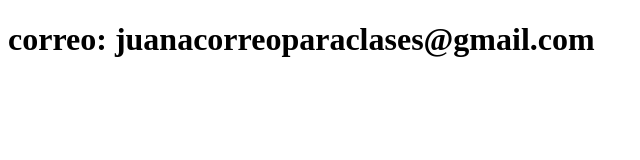
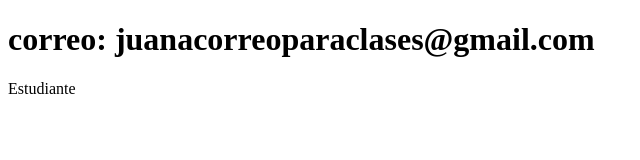
Before and after one commit to Maq4/sistema-de-registros, a plain HTML site: page contacto.html in a window 1280 px wide. Shown: the full height of the page, 0-640 px from the left. Drawn offline with Linux system fonts and the light colour scheme.

Commit message:
agrega rama desarrollo

```diff
--- a/contacto.html
+++ b/contacto.html
@@ -7,5 +7,6 @@
 </head>
 <body>
     <h1> correo: juanacorreoparaclases@gmail.com </h1>
+    <P>Estudiante</P>
 </body>
 </html>
```
